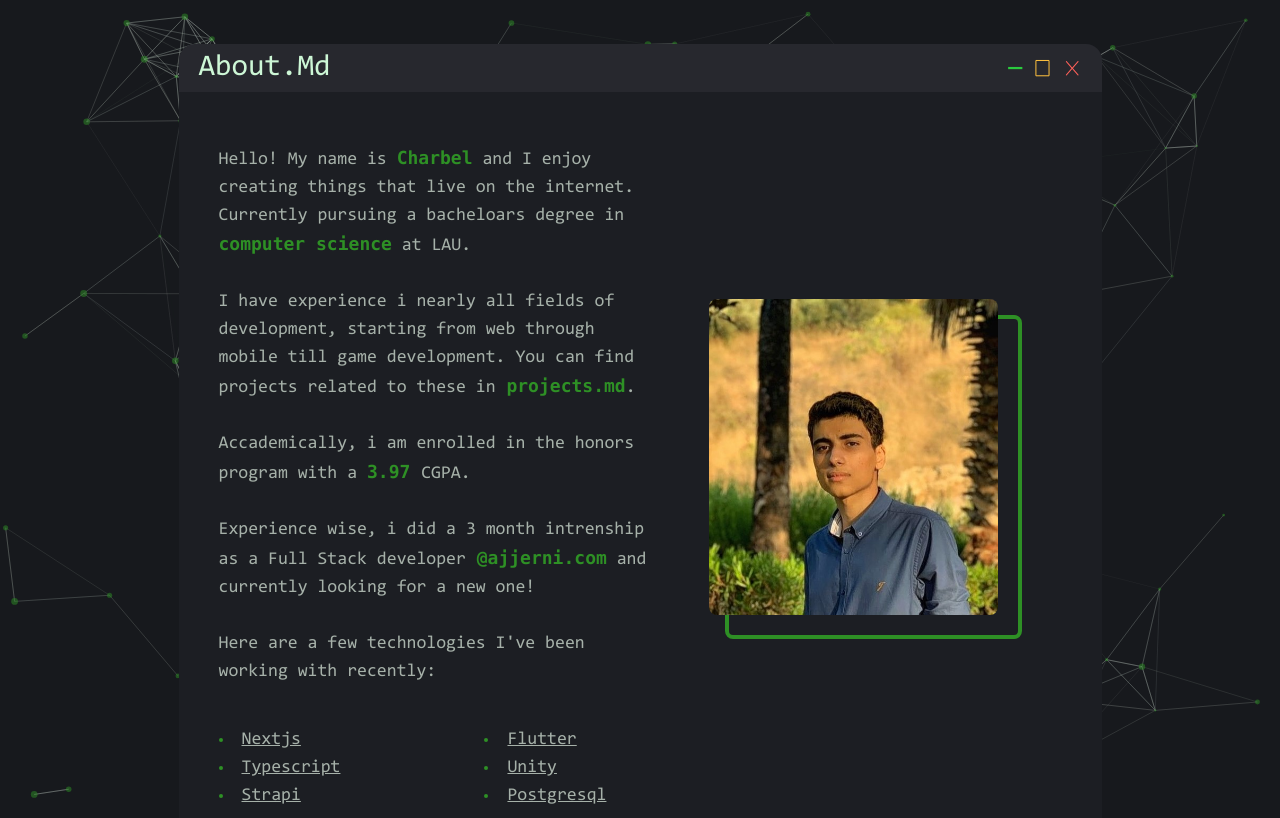
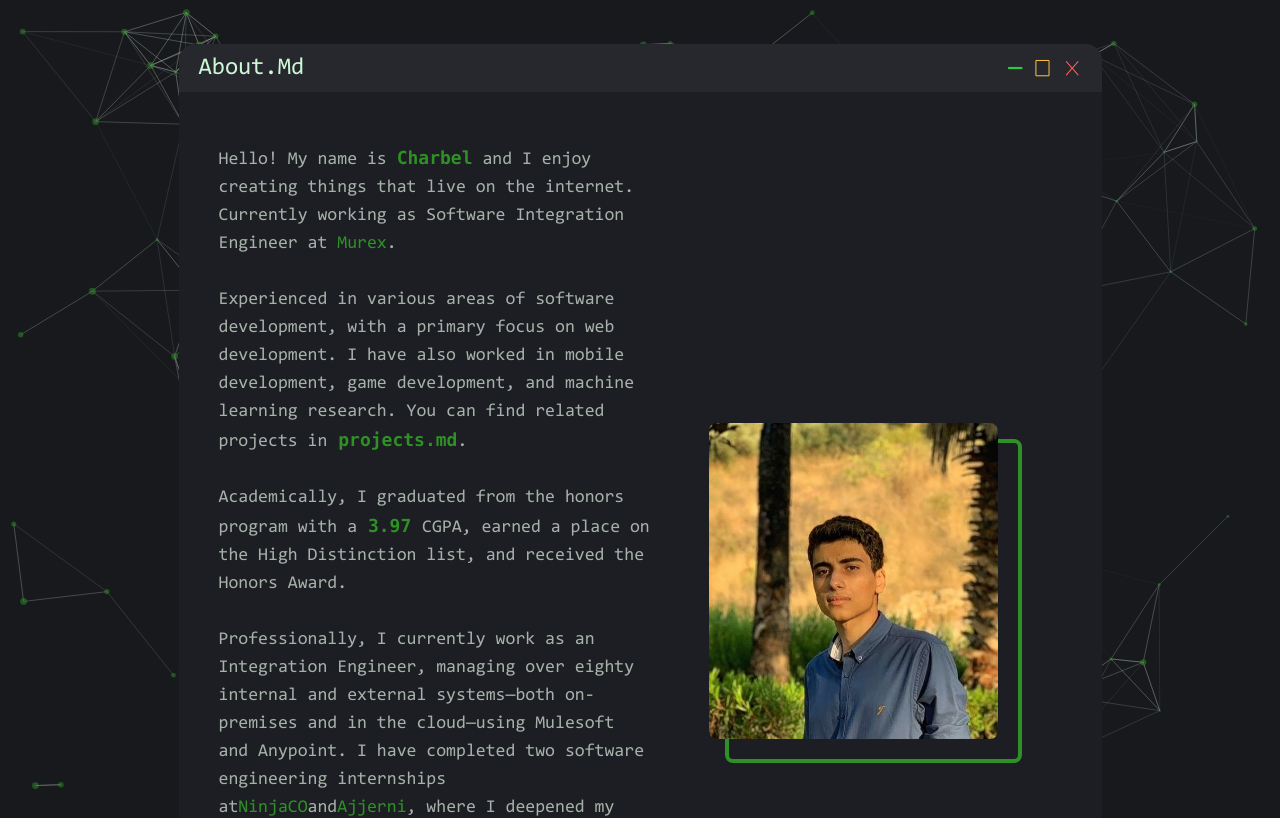
Before and after one commit to Murf-y/Terminal-Portfolio-, a Next.js app: page /about in a window 1280 px wide. Shown: the top 818 px of the page. Built offline with nearby package versions, Linux system fonts and the light colour scheme.

Commit message:
feat: add new project, update resume file, update about section

```diff
--- a/components/markdown.tsx
+++ b/components/markdown.tsx
@@ -11,7 +11,7 @@ const Markdown = (props: {
   return (
     <div className="my-6 w-full transition-all animate-[slide-up-grow_0.5s_ease-in-out]">
       <div className="bg-blue-lighter h-12 px-5 rounded-t-2xl flex justify-between items-center">
-        <p className="text-2xl md:text-3xl text-primary-lighter capitalize">{props.fileName}.md</p>
+        <p className="text-2xl text-primary-lighter capitalize">{props.fileName}.md</p>
         <div className="flex items-center gap-3">
           <LineIcon />
           <SquareIcon />
--- a/components/projectSlider.tsx
+++ b/components/projectSlider.tsx
@@ -23,7 +23,7 @@ const projectSlider: FC<{ projects: Project[] }> = ({ projects }) => {
     <>
       {/* vertical */}
       <Swiper
-        style={{ paddingLeft: '10%', marginTop: '5%' }}
+        style={{ paddingLeft: '20%', marginTop: '5%' }}
         spaceBetween={10}
         slidesPerView={slidesPerView}
         onSwiper={(swiper) => {
--- a/pages/about.tsx
+++ b/pages/about.tsx
@@ -29,36 +29,51 @@ const AboutPage: NextPage = () => {
                   <div className="flex flex-col-reverse xl:flex-row justify-between items-center w-full min-h-full h-fit py-2 md:py-10 px-2 md:px-7">
                     <div className="h-full w-full text-primary-greyish md:pr-8 text-lg">
                       Hello! My name is <strong className="text-primary">Charbel</strong> and I
-                      enjoy creating things that live on the internet. Currently pursuing a
-                      bacheloars degree in{' '}
-                      <strong className="text-primary">computer science</strong> at LAU.
-                      <br />
-                      <br />I have experience i nearly all fields of development, starting from web
-                      through mobile till game development. You can find projects related to these
-                      in
-                      <strong className="text-primary"> projects.md</strong>.<br />
-                      <br />
-                      Accademically, i am enrolled in the honors program with a{' '}
-                      <strong className="text-primary"> 3.97 </strong>
-                      CGPA.
+                      enjoy creating things that live on the internet. Currently working as Software
+                      Integration Engineer at{' '}
+                      <a className="text-primary" href="https://www.murex.com/en">
+                        Murex
+                      </a>
+                      .
                       <br />
                       <br />
-                      Experience wise, i did a 3 month intrenship as a Full Stack developer
-                      <strong className="text-primary"> @ajjerni.com</strong> and currently looking
-                      for a new one!
+                      Experienced in various areas of software development, with a primary focus on
+                      web development. I have also worked in mobile development, game development,
+                      and machine learning research. You can find related projects in
+                      <strong className="text-primary"> projects.md</strong>.
+                      <br />
+                      <br />
+                      Academically, I graduated from the honors program with a
+                      <strong className="text-primary"> 3.97 </strong>
+                      CGPA, earned a place on the High Distinction list, and received the Honors
+                      Award.
+                      <br />
+                      <br />
+                      Professionally, I currently work as an Integration Engineer, managing over
+                      eighty internal and external systems—both on-premises and in the cloud—using
+                      Mulesoft and Anypoint. I have completed two software engineering internships
+                      at
+                      <a className="text-primary" href="https://ninjaco.vercel.app/">
+                        NinjaCO
+                      </a>
+                      and
+                      <a className="text-primary" href="https://www.ajjerni.com/">
+                        Ajjerni
+                      </a>
+                      , where I deepened my experience in full-stack development.
                       <br />
                       <br />
                       Here are a few technologies I've been working with recently:
                       <div className="flex gap-16 md:gap-36 flex-col md:flex-row justify-start items-start md:items-center mt-10">
                         <ul className="marker:text-primary list-inside list-disc underline">
-                          <li className="whitespace-nowrap">Nextjs</li>
-                          <li className="whitespace-nowrap">Typescript</li>
+                          <li className="whitespace-nowrap">NextJs</li>
+                          <li className="whitespace-nowrap">NestJs</li>
                           <li className="whitespace-nowrap">Strapi</li>
                         </ul>
                         <ul className="marker:text-primary list-inside list-disc underline">
                           <li className="whitespace-nowrap">Flutter</li>
                           <li className="whitespace-nowrap">Unity</li>
-                          <li className="whitespace-nowrap">Postgresql</li>
+                          <li className="whitespace-nowrap">MuleSoft</li>
                         </ul>
                       </div>
                     </div>
--- a/public/data/projects.json
+++ b/public/data/projects.json
@@ -2,6 +2,12 @@
   "default_image_path": "/images/placeholder.png",
   "default_link": "#",
   "projects": [
+    {
+      "title": "Socrat",
+      "image_path": "../images/projects/socrat.png",
+      "tags": ["Philosophy", "WebRTC"],
+      "link": "https://socrat.vercel.app/"
+    },
     {
       "title": "Smoll 🔗",
       "image_path": "../images/projects/smoll.png",
```
Also changed, not shown: public/images/projects/socrat.png (added), 1 other file (tests, documents, lock files or other folders).
